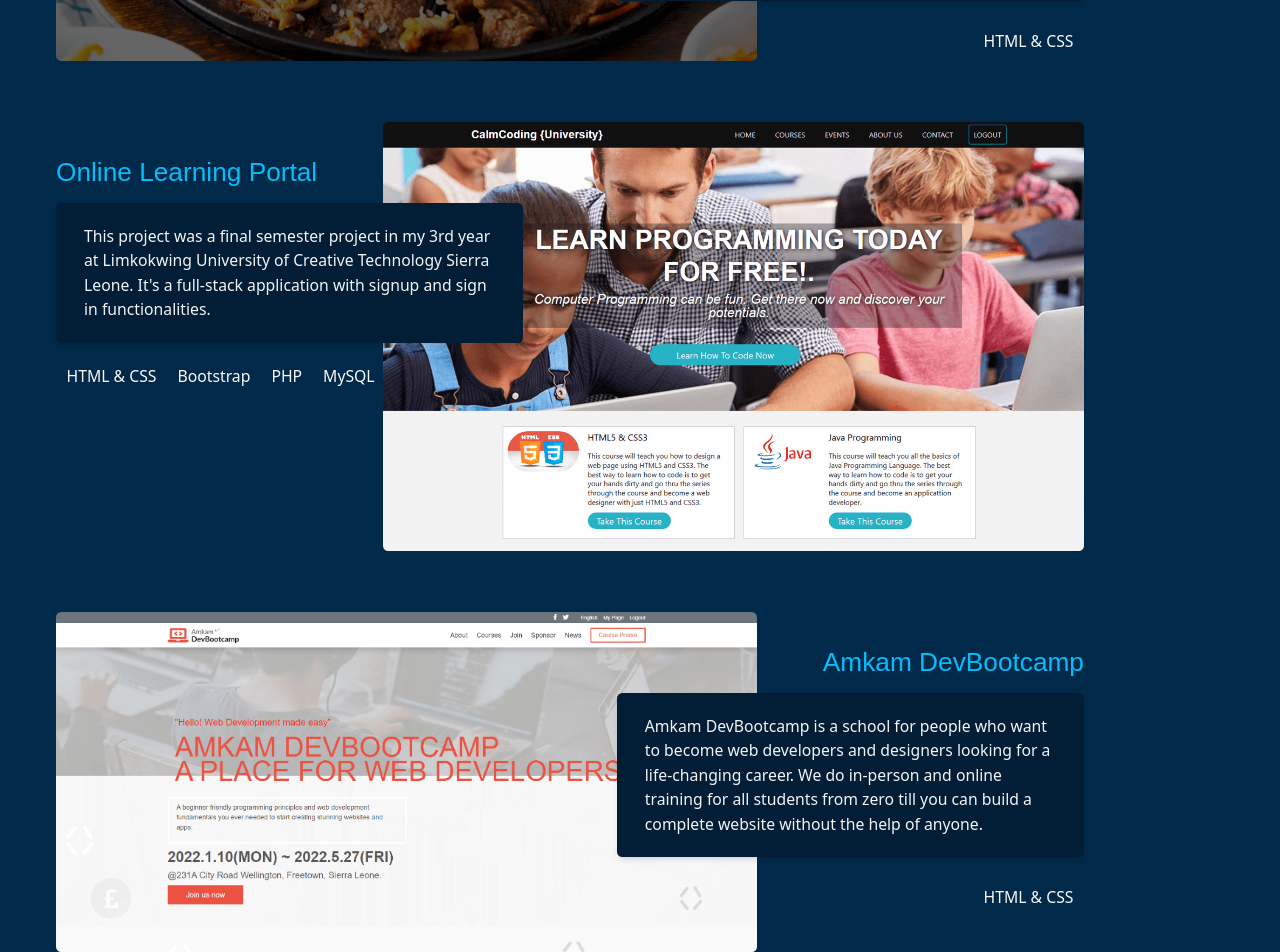
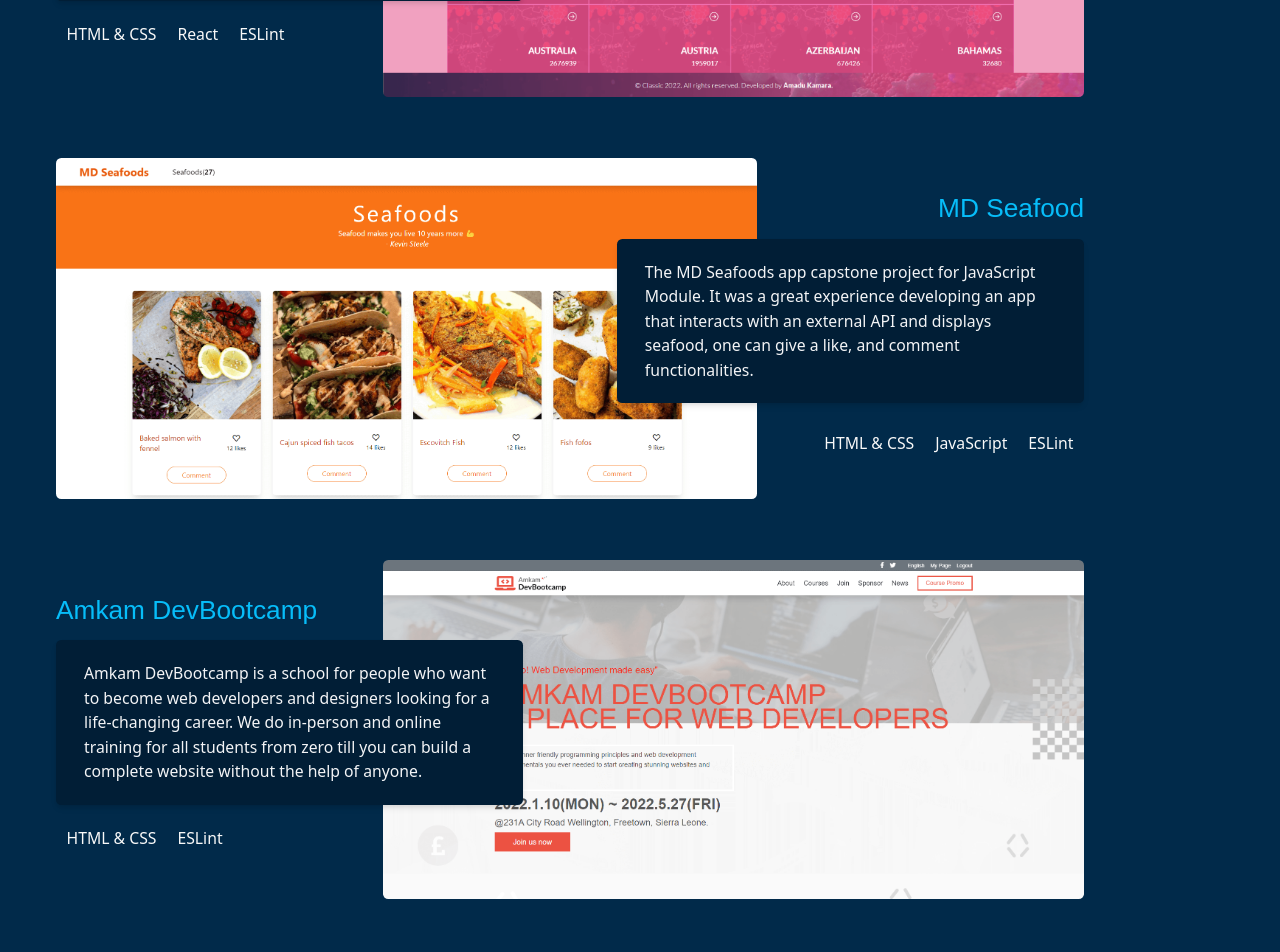
Before and after one commit to AmaduKamara/amkam, a Next.js app: page / in a window 1280 px wide. Shown: the part 1900-2852 px from the top of the page. Built offline with nearby package versions, Linux system fonts and the light colour scheme.

Commit message:
Completed all portfolios

```diff
--- a/pages/index.js
+++ b/pages/index.js
@@ -50,6 +50,117 @@
 
           {/* First Portfolio Item */}
           <div className="flex mt-16">
+            <div className="w-2/5 -mr-40 z-10">
+              <div className="mt-10">
+                <h1 className="text-3xl logo-text">COVID-19 Metrics</h1>
+              </div>
+              <div className="portfolio-bg-popover mt-4 rounded-md shadow-md py-6 px-8">
+                <p className="text-lg text-gray-100">
+                  In this project, I built a React Redux COVID-19 Metrics data
+                  application that shows infected cases of COVID-19 worldwide. I
+                  got the data from a free Covid-19 API online. You can search
+                  and get COVID-19 metrics data about your country.
+                </p>
+              </div>
+              <div className="mt-6">
+                <ul className="flex justify-start">
+                  <li className="text-lg mx-3">HTML & CSS</li>
+                  <li className="text-lg mx-3">React</li>
+                  <li className="text-lg mx-3">ESLint</li>
+                </ul>
+              </div>
+            </div>
+            <div className="w-3/5 rounded-md">
+              <a
+                href="https://world-covid-metrics.netlify.app/"
+                rel="noreferrer"
+                target="_blank"
+              >
+                <Image
+                  src={covidMetrics}
+                  alt="COVID-19 Metrics Data"
+                  className="shadow-4xl rounded-md"
+                />
+              </a>
+            </div>
+          </div>
+
+          {/* Third Portfolio Item */}
+          <div className="flex mt-16">
+            <div className="w-3/5 rounded-md">
+              <a
+                href="https://seafoods-app.netlify.app/"
+                rel="noreferrer"
+                target="_blank"
+              >
+                <Image
+                  src={mdSeaFood}
+                  alt="MD Seafoods"
+                  className="shadow-4xl rounded-md"
+                />
+              </a>
+            </div>
+            <div className="w-2/5 -ml-40 z-10">
+              <div className="mt-10 flex justify-end">
+                <h1 className="text-3xl logo-text">MD Seafood</h1>
+              </div>
+              <div className="portfolio-bg-popover mt-4 rounded-md shadow-md py-6 px-8">
+                <p className="text-lg text-gray-100">
+                  The MD Seafoods app capstone project for JavaScript Module. It
+                  was a great experience developing an app that interacts with
+                  an external API and displays seafood, one can give a like, and
+                  comment functionalities.
+                </p>
+              </div>
+              <div className="mt-8">
+                <ul className="flex justify-end">
+                  <li className="text-lg mx-3">HTML & CSS</li>
+                  <li className="text-lg mx-3">JavaScript</li>
+                  <li className="text-lg mx-3">ESLint</li>
+                </ul>
+              </div>
+            </div>
+          </div>
+
+          {/* Fourth Portfolio Item */}
+          <div className="flex mt-16">
+            <div className="w-2/5 -mr-40 z-10">
+              <div className="mt-10">
+                <h1 className="text-3xl logo-text">Amkam DevBootcamp</h1>
+              </div>
+              <div className="portfolio-bg-popover mt-4 rounded-md shadow-md py-6 px-8">
+                <p className="text-lg text-gray-100">
+                  Amkam DevBootcamp is a school for people who want to become
+                  web developers and designers looking for a life-changing
+                  career. We do in-person and online training for all students
+                  from zero till you can build a complete website without the
+                  help of anyone.
+                </p>
+              </div>
+              <div className="mt-6">
+                <ul className="flex justify-start">
+                  <li className="text-lg mx-3">HTML & CSS</li>
+                  <li className="text-lg mx-3">ESLint</li>
+                </ul>
+              </div>
+            </div>
+            <div className="w-3/5 rounded-md">
+              <a
+                href="https://amkam-dev-bootcamp.netlify.app/"
+                rel="noreferrer"
+                target="_blank"
+              >
+                <Image
+                  src={amkamDevBootcamp}
+                  alt="Amkam DevBootcamp"
+                  className="shadow-4xl rounded-md"
+                />
+              </a>
+            </div>
+          </div>
+
+          {/* First Portfolio Item */}
+          <div className="flex mt-16">
             <div className="w-3/5 rounded-md">
               <Image
                 src={cubeRestaurant}
@@ -80,68 +191,6 @@
           </div>
 
           {/* Second Portfolio Item */}
-          <div className="flex mt-16">
-            <div className="w-2/5 -mr-40 z-10">
-              <div className="mt-10">
-                <h1 className="text-3xl logo-text">Online Learning Portal</h1>
-              </div>
-              <div className="portfolio-bg-popover mt-4 rounded-md shadow-md py-6 px-8">
-                <p className="text-lg text-gray-100">
-                  This project was a final semester project in my 3rd year at
-                  Limkokwing University of Creative Technology Sierra Leone.
-                  It's a full-stack application with signup and sign in
-                  functionalities.
-                </p>
-              </div>
-              <div className="mt-6">
-                <ul className="flex justify-start">
-                  <li className="text-lg mx-3">HTML & CSS</li>
-                  <li className="text-lg mx-3">Bootstrap</li>
-                  <li className="text-lg mx-3">PHP</li>
-                  <li className="text-lg mx-3">MySQL</li>
-                </ul>
-              </div>
-            </div>
-            <div className="w-3/5 rounded-md">
-              <Image
-                src={onlineLearningPortal}
-                alt="Online Learning Portal"
-                className="shadow-4xl rounded-md"
-              />
-            </div>
-          </div>
-
-          {/* Third Portfolio Item */}
-          <div className="flex mt-16">
-            <div className="w-3/5 rounded-md">
-              <Image
-                src={amkamDevBootcamp}
-                alt="Cube Restaurant"
-                className="shadow-4xl rounded-md"
-              />
-            </div>
-            <div className="w-2/5 -ml-40 z-10">
-              <div className="mt-10 flex justify-end">
-                <h1 className="text-3xl logo-text">Amkam DevBootcamp</h1>
-              </div>
-              <div className="portfolio-bg-popover mt-4 rounded-md shadow-md py-6 px-8">
-                <p className="text-lg text-gray-100">
-                  Amkam DevBootcamp is a school for people who want to become
-                  web developers and designers looking for a life-changing
-                  career. We do in-person and online training for all students
-                  from zero till you can build a complete website without the
-                  help of anyone.
-                </p>
-              </div>
-              <div className="mt-8">
-                <ul className="flex justify-end">
-                  <li className="text-lg mx-3">HTML & CSS</li>
-                </ul>
-              </div>
-            </div>
-          </div>
-
-          {/* Fourth Portfolio Item */}
           <div className="flex mt-16">
             <div className="w-2/5 -mr-40 z-10">
               <div className="mt-10">
```
